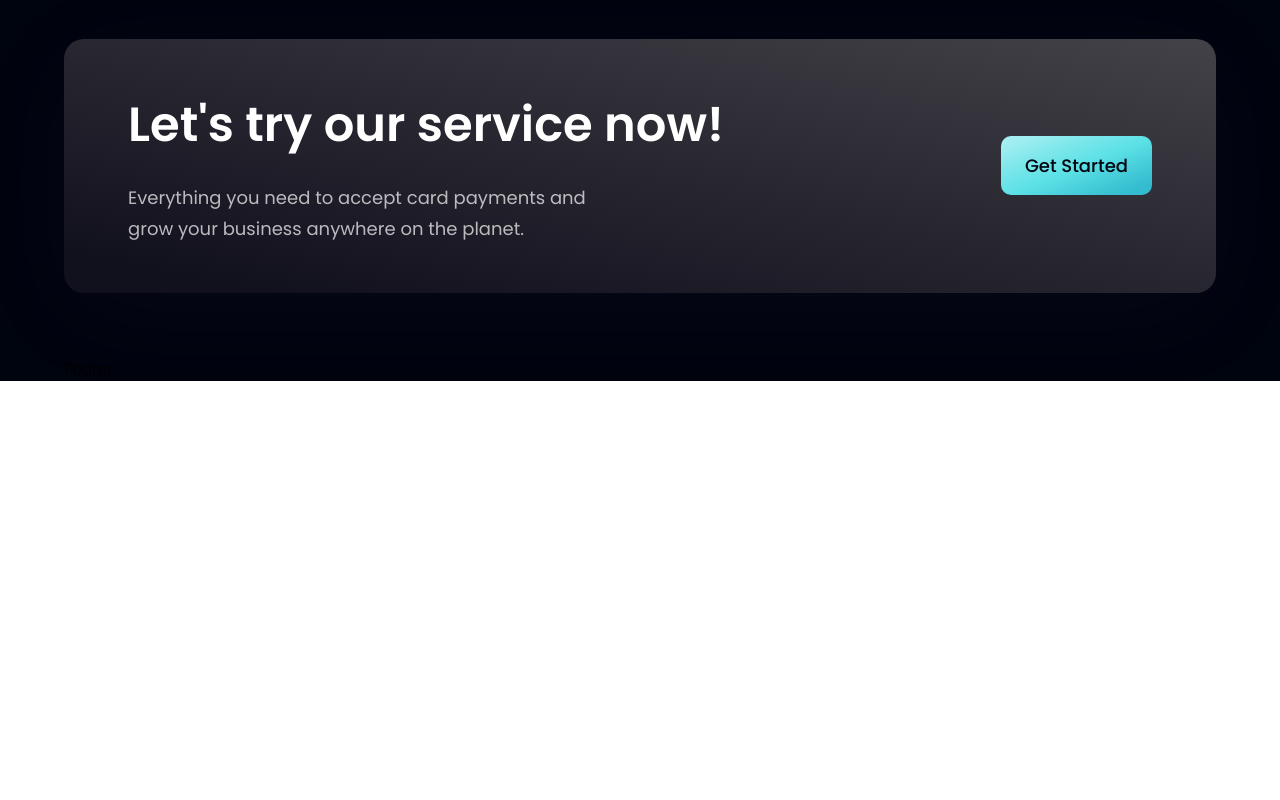
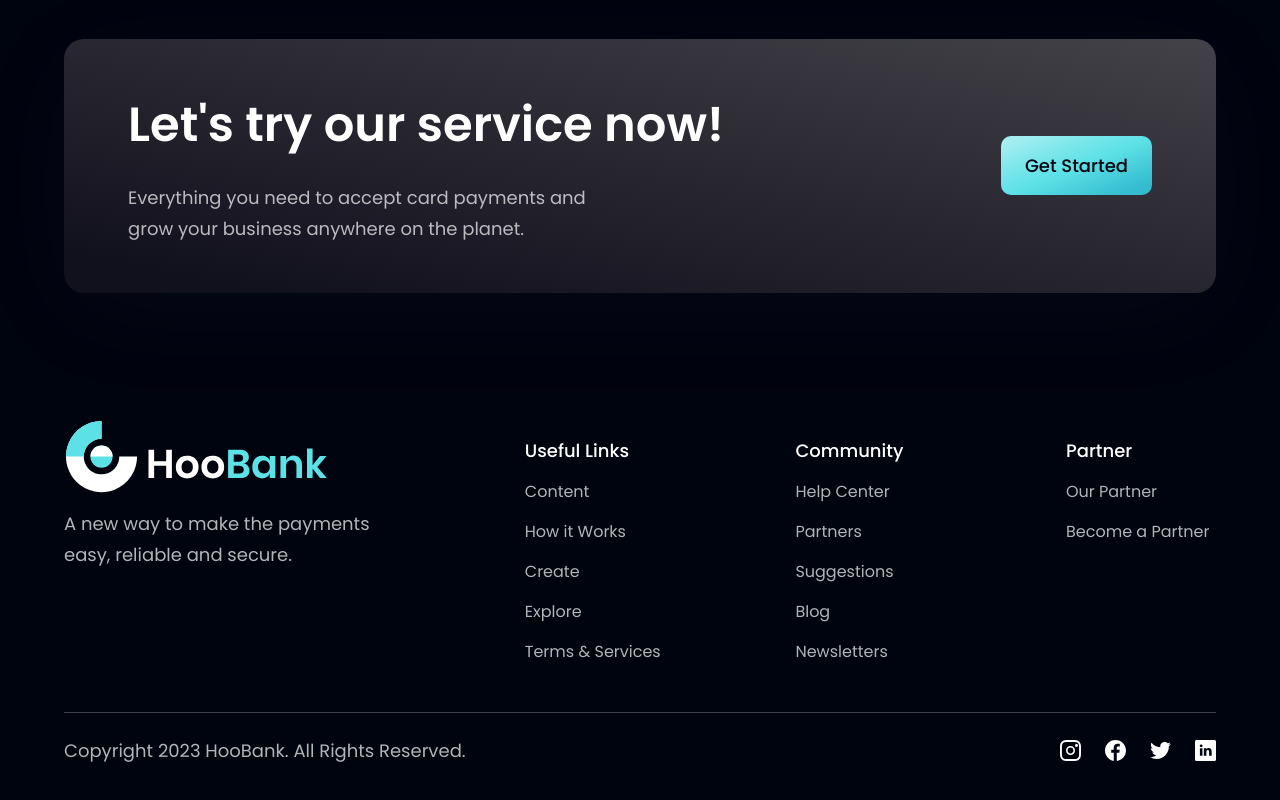
Before and after one commit to illagolla/bank-landingPage-React-Tailwind, a React (Create React App) app: page / in a window 1280 px wide. Shown: the part 4105-4905 px from the top of the page. Before the commit the page ends 4486 px from the top, so only its background shows below. Built offline with nearby package versions, Linux system fonts and the light colour scheme.

Commit message:
Update Footer.js

```diff
--- a/src/components/Footer.js
+++ b/src/components/Footer.js
@@ -1,6 +1,45 @@
-const Footer = () => {
-    return (
-        <div>Footer</div>
-    )
-}
+import styles from "../style"
+import { logo } from "../assets"
+import { footerLinks, socialMedia } from "../constants"
+
+const Footer = () => (
+    <section className={`${styles.flexCenter} ${styles.paddingY} flex-col`}>
+        <div className={`${styles.flexStart} md:flex-row flex-col mb-8 w-full`}>
+            <div className="flex-1 flex flex-col justify-start">
+                <img src={logo} alt="hoobank" className="w-[266px] h-[72px] object-contain" />
+                <p className={`${styles.paragraph} mt-4 max-w-[310px]`}>A new way to make the payments easy, reliable and secure.</p>
+            </div>
+            <div className="flex-[1.5] w-full flex flex-row justify-between flex-wrap md:mt-0 mt-10">
+                {footerLinks.map((footerLink) => (
+                    <div key={footerLink.key} className="flex flex-col sd:my-0 my-4 min-w-[150px]">
+                        <h4 className="font-poppins font-medium text-[18px] leading-[27px] text-white">
+                            {footerLink.title}
+                        </h4>
+                        <ul className="list-none mt-4">
+                            {footerLink.links.map((link, index) => (
+                                <li key={link.name} className={`font-poppins font-normal text-[16px] leading-[24px] text-dimWhite hover:text-secondary cursor-pointer ${index !== footerLink.links.length - 1 ? "mb-4" : "mb-0"}`}>
+                                    {link.name}
+                                </li>
+                            ))}
+                        </ul>
+                    </div>
+                ))}
+            </div>
+        </div>
+
+        <div className="w-full flex justify-between items-center md:flex-row flex-col pt-6 border-t-[1px] border-t-[#3f3e45]">
+            <p className="font-poppins font-normal text-center text-[18px] leading-[27px] text-dimWhite">
+                Copyright 2023 HooBank. All Rights Reserved.
+            </p>
+
+            <div className="flex flex-row md:mt-0 mt-6">
+                {socialMedia.map((social, index) => (
+                    <img key={social.id} src={social.icon} alt={social.id} className={`w-[21px] h-[21px] object-contain cursor-pointer ${index !== socialMedia.length - 1 ? 'mr-6' : 'mr-0'}`} />
+                ))}
+            </div>
+
+        </div>
+
+    </section>
+)
 export default Footer
```
